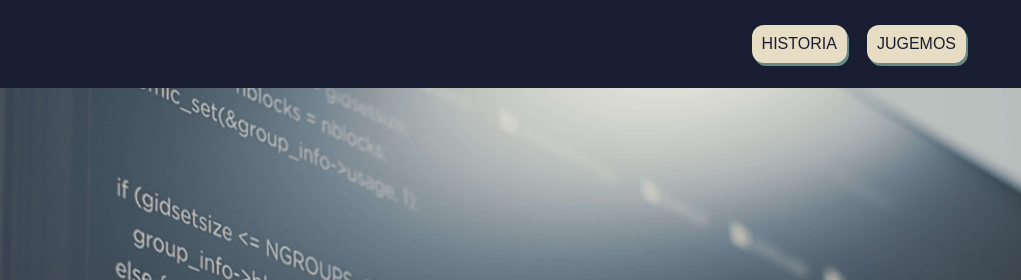
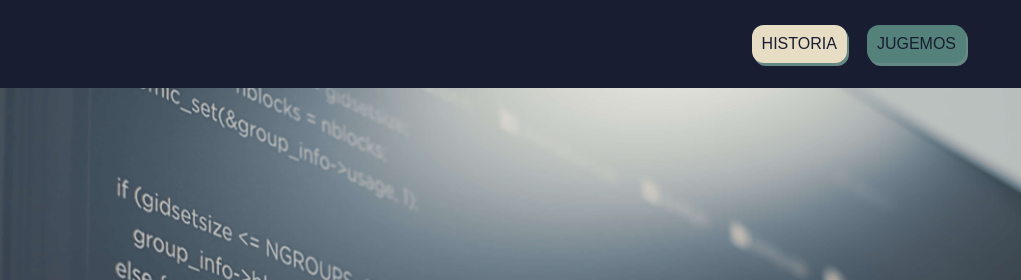
Before and after one commit to edgardojav/final, a plain HTML site: page juguemos.html in a window 1280 px wide. Shown: the top 280 px of the page, 259-1280 px from the left. Drawn offline with Linux system fonts and the light colour scheme.

Commit message:
arreglo historia link y juguemos clase activo

```diff
--- a/juguemos.html
+++ b/juguemos.html
@@ -23,7 +23,7 @@
 
               <ul class="menu">
                 <li><a href="./historia.html">HISTORIA</a></li>
-                <li><a href="./juguemos.html">JUGEMOS</a></li>
+                <li class="activo"><a href="./juguemos.html">JUGEMOS</a></li>
               </ul>
            </nav>
       </header>
```
Also changed, not shown: historia.html (+1 -1 lines).
